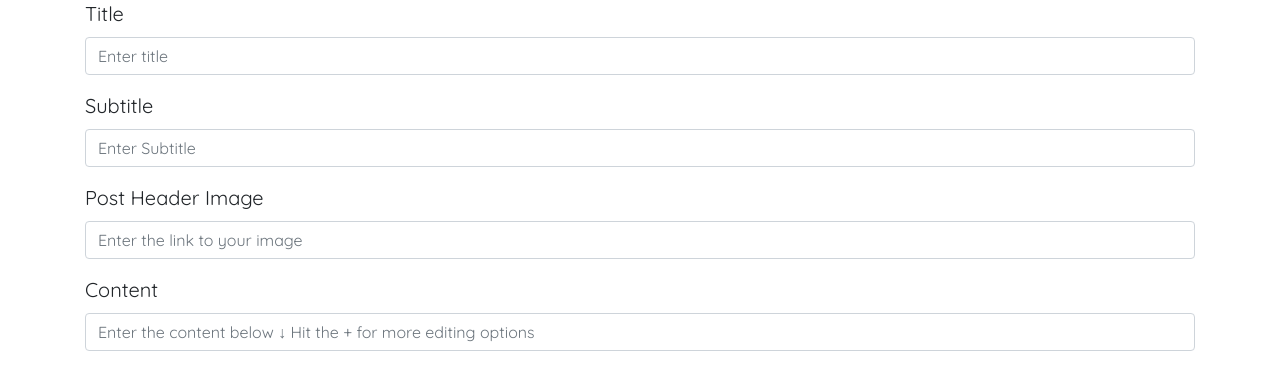
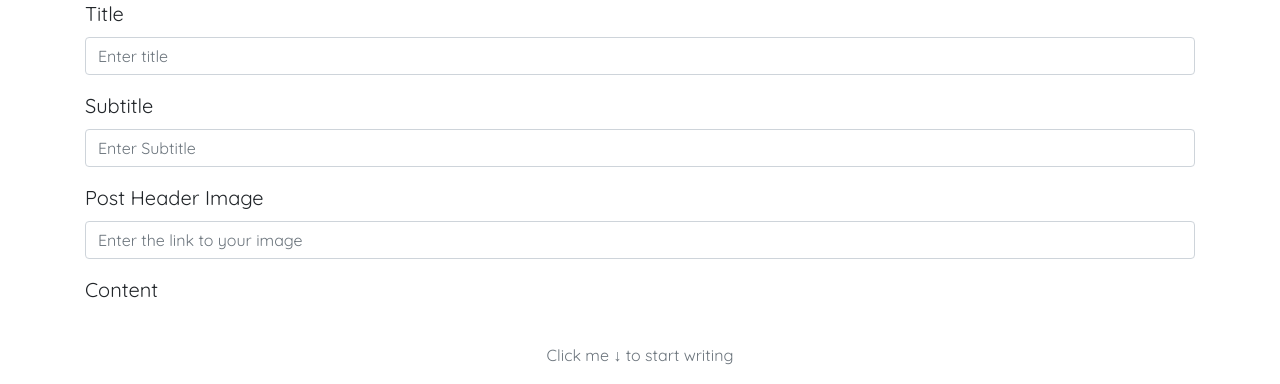
Before and after one commit to Elijah-web/Tech-Rant, a Django app: page /post_create in a window 1280 px wide. Shown: the part 297-681 px from the top of the page. Run offline with Django 3.2, Linux system fonts and the light colour scheme; the visitor is signed in with stand-in values (Sample User, id 1); some libraries are stand-ins or nearby versions; some web fonts are replaced.

Commit message:
Update to create.html

```diff
--- a/blog/templates/blog/create.html
+++ b/blog/templates/blog/create.html
@@ -39,7 +39,7 @@
 
       <div class="form-group">
       <label for="phone" id="phone_label">Content</label>
-      <input type="text" name="content" id="y" class="form-control" placeholder="Enter the content below &darr; Hit the &plus; for more editing options"/>
+      <input hidden type="text" name="content" id="y" class="form-control" placeholder="Enter the content below &darr; Hit the &plus; for more editing options"/>
       </div>
       <p class="text-secondary text-center small">Click me &darr; to start writing</p>
 		<div id="editorjs"></div>
```
